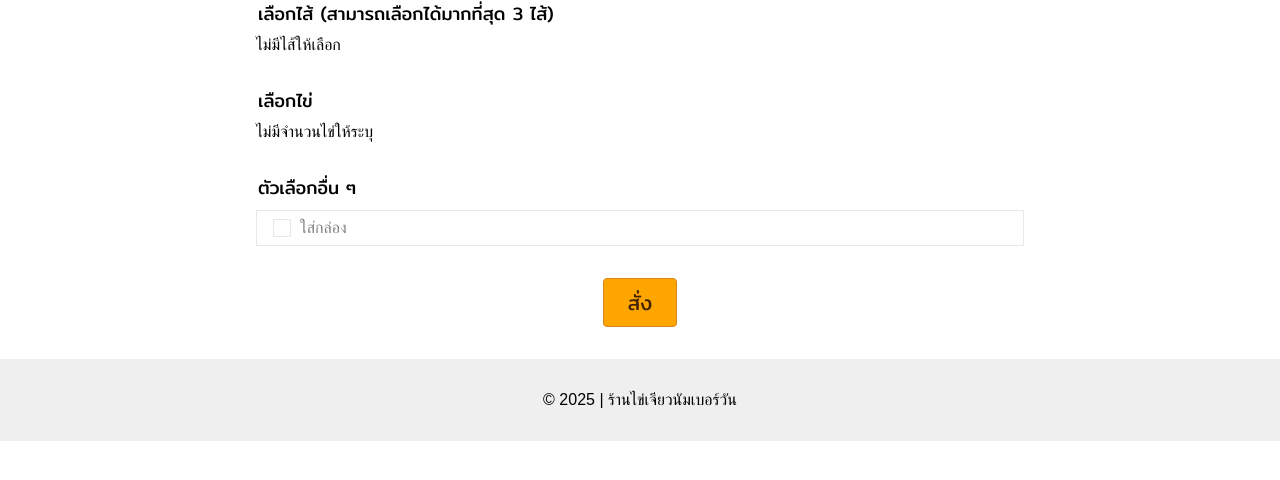
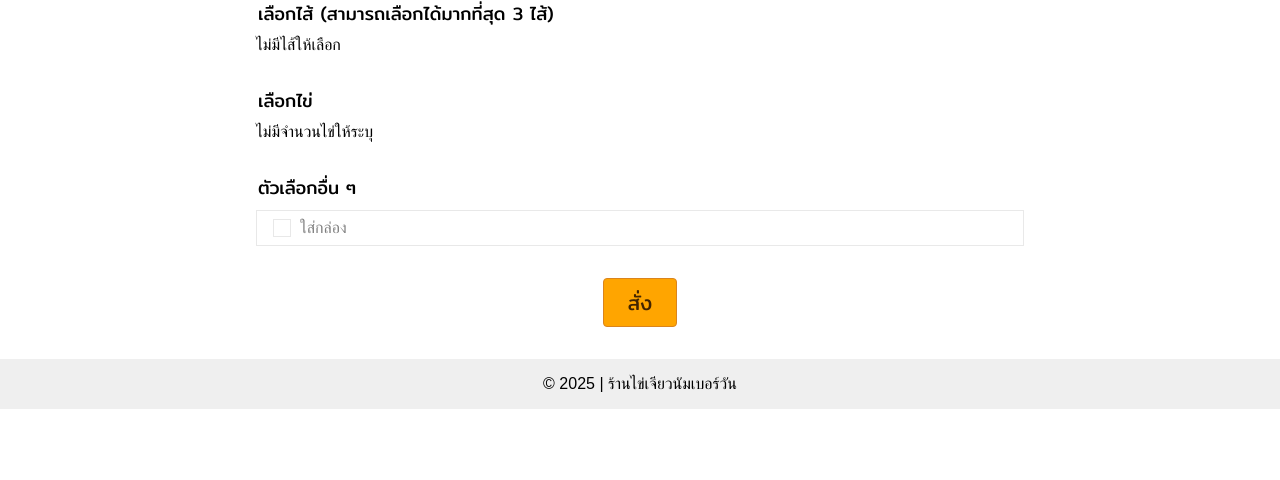
Before and after one commit to NaiNonTH/TheKaijeawProject, a Django app: page / in a window 1280 px wide. Shown: the part 227-707 px from the top of the page. Run offline with Django 5.2, Linux system fonts and the light colour scheme; data that the repository does not hold is empty.

Commit message:
แก้ css นิดหน่อย

```diff
--- a/orders/static/main.css
+++ b/orders/static/main.css
@@ -47,15 +47,12 @@ header.big {
 
 main {
     max-width: 48rem;
+    padding: 2rem 1rem;
     margin: auto;
 }
 
-main,
 footer {
-    padding: 2rem 1rem;
-}
-
-footer {
+    padding: 1rem;
     text-align: center;
     background: #efefef;
 }
```
